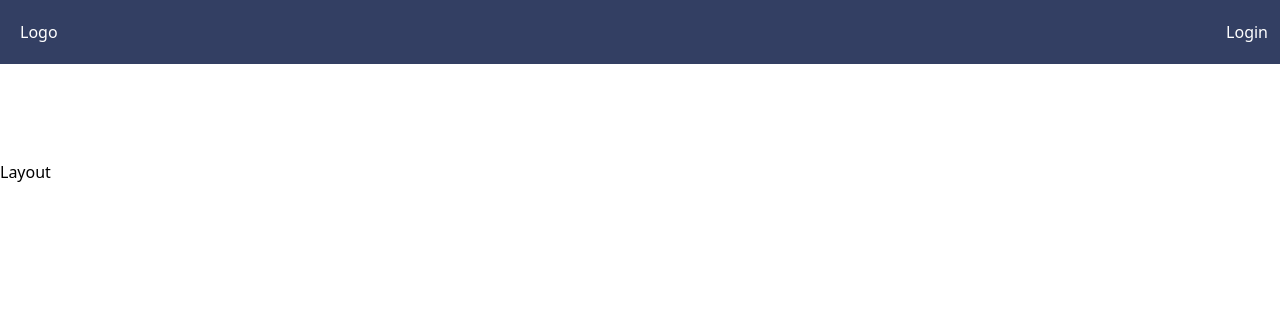
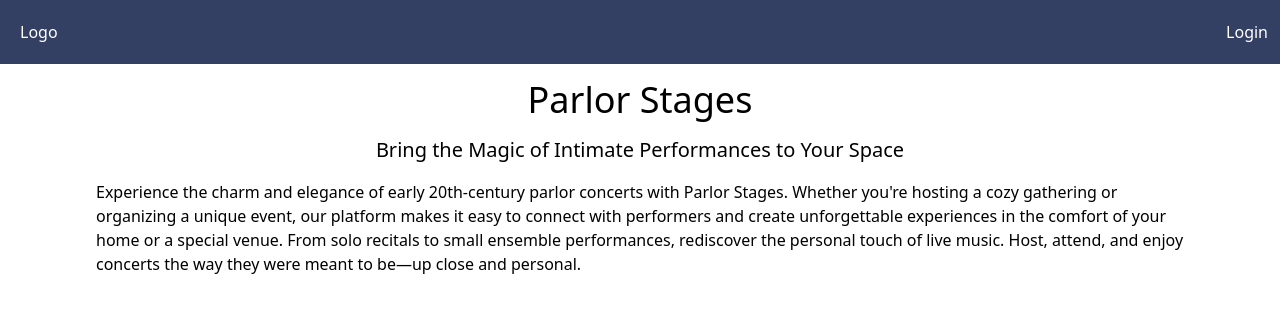
Before and after one commit to CooleyWC/event_app, a React (Vite) app in the folder client/: page / in a window 1280 px wide. Shown: the top 312 px of the page. Built offline with nearby package versions, Linux system fonts and the light colour scheme; no server answers.

Commit message:
added text to Layout component

```diff
--- a/client/src/Layout.jsx
+++ b/client/src/Layout.jsx
@@ -2,8 +2,10 @@ import React from 'react';
 
 function Layout() {
     return (
-        <div className='mt-40 h-screen'>
-            <h1>Layout</h1>
+        <div className='mt-20 h-screen flex flex-col gap-4'>
+            <h1 className='text-4xl text-center'>Parlor Stages</h1>
+            <h2 className='text-xl text-center'>Bring the Magic of Intimate Performances to Your Space</h2>
+            <p className='px-20 mx-4'>Experience the charm and elegance of early 20th-century parlor concerts with Parlor Stages. Whether you're hosting a cozy gathering or organizing a unique event, our platform makes it easy to connect with performers and create unforgettable experiences in the comfort of your home or a special venue. From solo recitals to small ensemble performances, rediscover the personal touch of live music. Host, attend, and enjoy concerts the way they were meant to be—up close and personal.</p>
         </div>
     );
 }
```
